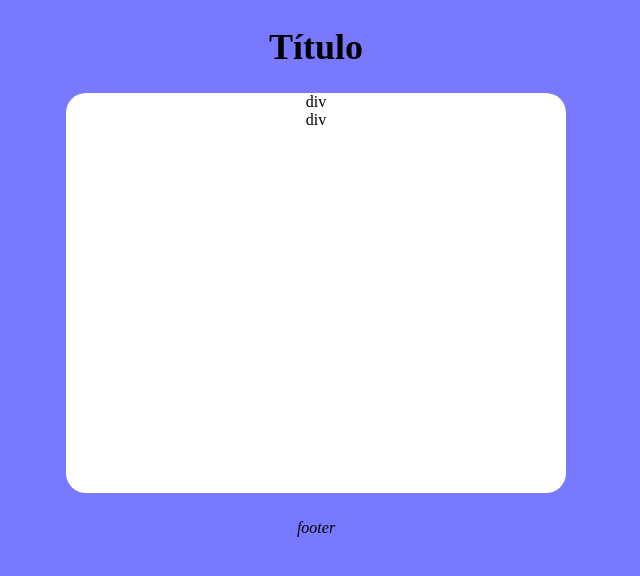
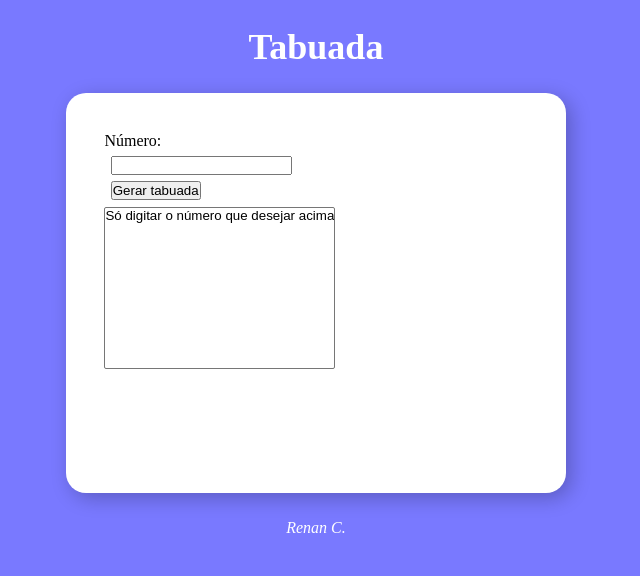
Before and after one commit to NanProg/Curso-JavaScript, a plain HTML site: page Aula14 ex/ex018/index.html in a window 1280 px wide. Shown: the whole page, without its empty margins (324-964 px from the left). Drawn offline with Linux system fonts and the light colour scheme.

Commit message:
commit ex18
Terminei os exercícios da aula 14, passei um pouco de dificuldade na área de CSS, talvez porque eu só saiba o básico. Mas por enquanto é isso.

```diff
--- a/Aula14 ex/ex018/index.html
+++ b/Aula14 ex/ex018/index.html
@@ -7,16 +7,19 @@
     <link rel="stylesheet" href="style.css">
 </head>
 <body>
-    <header><h1>Título</h1></header>
+    <header><h1>Tabuada</h1></header>
     <section>
         <div>
-            div
+            <p>Número: <input type="number" name="numberin" id="txt">
+            <input type="button" value="Gerar tabuada" onclick="gerar()"></p>
         </div>
         <div>
-            div
+            <select name="tabu" id="tabuada" size="10">
+                <option>Só digitar o número que desejar acima</option>
+            </select>
         </div>
     </section>
-    <footer>footer</footer>
+    <footer>Renan C.</footer>
 
     <script src="script.js"></script>
 </body>
--- a/Aula14 ex/ex018/script.js
+++ b/Aula14 ex/ex018/script.js
@@ -0,0 +1,15 @@
+function gerar(){
+    var numero = document.getElementById('txt')
+    var numint = Number(numero.value)
+    var resp = document.getElementById('tabuada')
+    if (numero.value.length == 0){
+        alert('Informe um número!')
+    } else{
+        resp.innerHTML = ''
+        for (var c = 1;c<=10;c++){
+            var item = document.createElement('option')
+            item.text = `${numint} x ${c} = ${numint * c}`
+            resp.appendChild(item)
+        }
+    }
+}
--- a/Aula14 ex/ex018/style.css
+++ b/Aula14 ex/ex018/style.css
@@ -12,7 +12,7 @@ body{
 header{
     text-align: center;
     font-size: large;
-    color: black;
+    color: white;
     margin-top: 2%;
 }
 
@@ -21,13 +21,20 @@ section{
     width: 500px;
     height: 400px;
     border-radius: 20px;
+    box-shadow: 5px 5px 20px rgba(0, 0, 0, 0.242);
     margin: auto;
     margin-top: 2%;
-    text-align: center;
+    padding: 3%;
+}
+
+section input{
+    display: flex;
+    margin: 1.5%;
 }
 
 footer{
     text-align: center;
     font-style: italic;
+    color: white;
     margin-top: 2%;
 }
```
